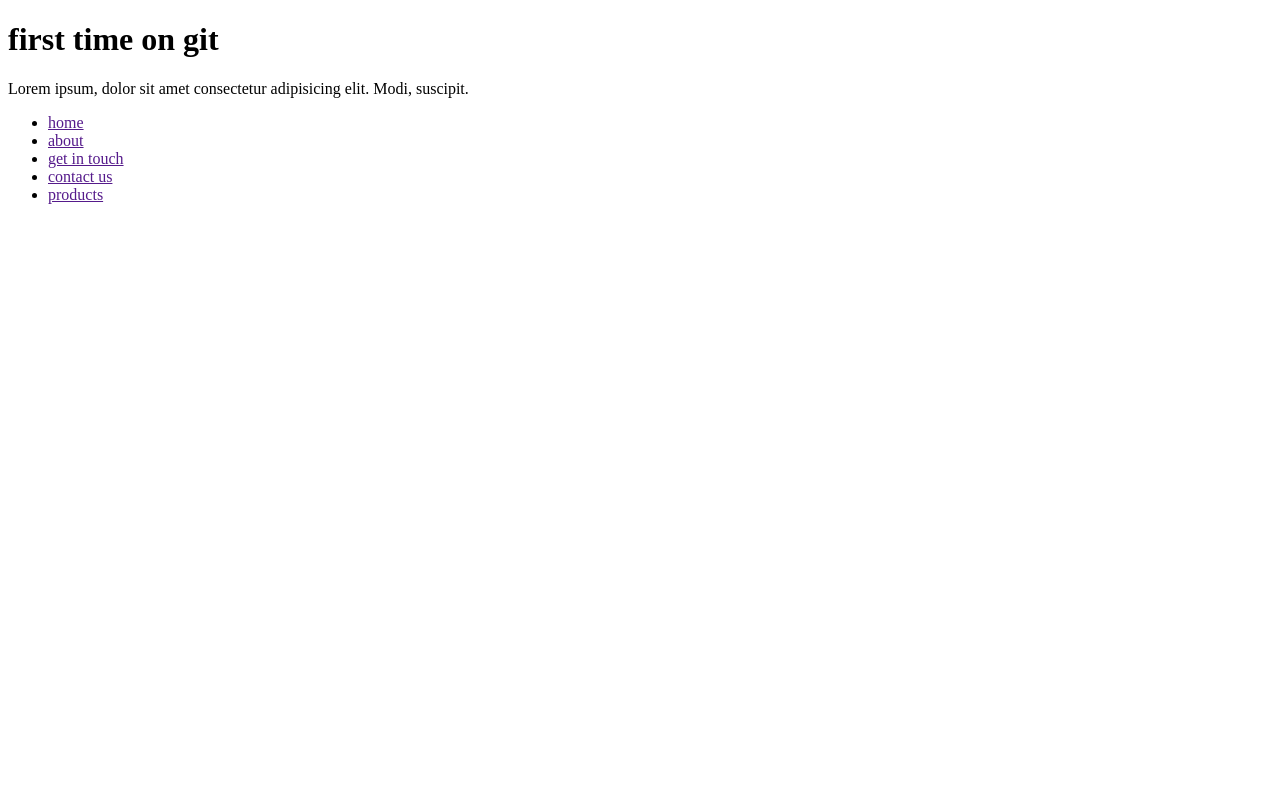
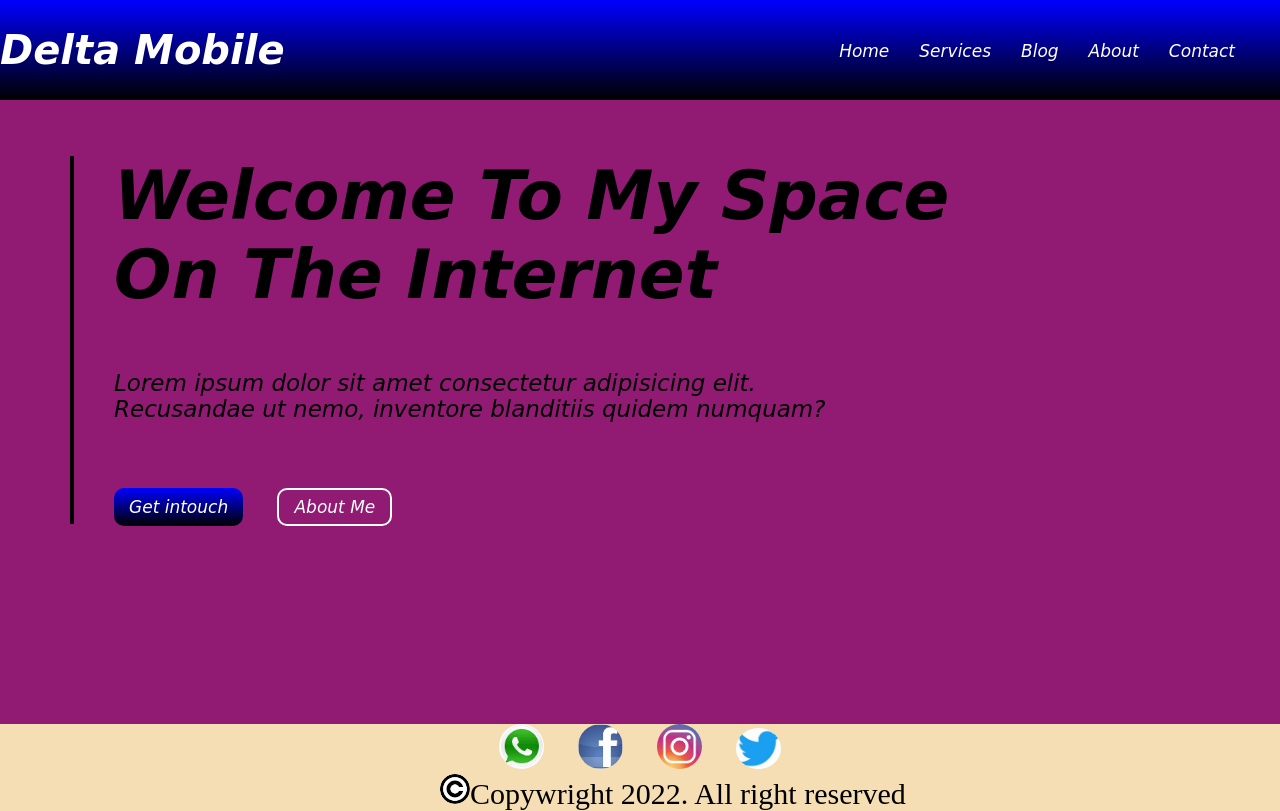
Before and after one commit to Gibson68/the_mango_project, a plain HTML site: page index.html in a window 1280 px wide. Drawn offline with Linux system fonts and the light colour scheme.

Commit message:
i added a full hero section

```diff
--- /dev/null
+++ b/CSS/index.css
@@ -0,0 +1,90 @@
+body {
+    margin: 0;
+    background-color: rgba(144, 23, 113, 0.985);
+
+}
+
+header {
+    background-color: purple;
+    color: white;
+    display: flex;
+    justify-content: space-between;
+    align-items: center;
+    font-size: 20px;
+    font-style: italic;
+    font-family: cursive;
+    background: linear-gradient(blue,black);
+}
+
+.menu {
+    list-style: none;
+    display: flex;
+    justify-content: space-between;
+    padding: 5px 30px;
+}
+a {
+    color: white;
+    text-decoration: none;
+    padding: 0px 15px;
+    font-size: 17px;
+
+
+}
+
+#hero {
+    font-size: 45px;
+    margin-left: 70px;
+    font-style: italic;
+    font-family: cursive;
+    border-left: 4px solid black;
+    padding-left: 40px;
+    margin-bottom: 200px ;
+
+}
+
+p {
+    font-size:23px;
+}
+
+.bee {
+    border-radius: 50%;
+    width: 45px;
+
+}
+
+.ram {
+
+    background-color: wheat;
+    text-align: center;
+}
+
+.beans {
+    border-radius: 50%;
+    width: 30px;
+    margin-left: 130px;
+    background-color:  wheat;
+    text-align: center;
+    margin-left: 440px;
+}
+
+span {
+    font-size: 30px;
+    text-align: center;
+}
+
+footer {
+    background-color: wheat;
+}
+
+.new {
+    background: linear-gradient(blue,black);
+    padding: 9px 15px;
+    border-radius: 10px;
+}
+
+.old {
+    border: 2px solid white;
+    padding: 7px 15px;
+    border-radius:10px ;
+    margin-left: 20px;
+}
--- a/index.html
+++ b/index.html
@@ -1,21 +1,48 @@
 <!DOCTYPE html>
 <html>
     <head>
-        <title>home</title>
+        <title>index page</title>
+        <link rel="stylesheet" href="css/index.css">
     </head>
+
     <body>
-     <h1>first time on git</h1>
-     <p>Lorem ipsum, dolor sit amet consectetur
-         adipisicing elit. Modi, suscipit.</p>
-         <div>
-            <ul>
-                <li><a href="">home</a></li>
-                <li><a href="">about</a></li>
-                <li><a href="">get in touch</a></li>
-                <li><a href="">contact us</a></li>
-                <li><a href="">products</a></li>
+        <header id="head">
+           <h1> <div class="logo">Delta Mobile</div></h1>
+            <ul class="menu">
+                <li class="menu-item"><a href="">Home</a></li>
+                <li class="menu-item"><a href="">Services</a></li>
+                <li class="menu-item"><a href="">Blog</a></li>
+                <li class="menu-item"><a href="">About</a></li>
+                <li class="menu-item"><a href="">Contact</a></li>
+            </ul>
+        </header>
+        <section id="hero">
+        <h2>
+          <div>
+            Welcome To My Space<br> On The Internet
+          </div>
+        </h2>
+          <p>
+            Lorem ipsum dolor sit amet consectetur adipisicing elit.<br> Recusandae ut nemo, inventore blanditiis quidem numquam?<br><br>
+          </p>
+          <div class="link">
+            <a href="" class="new">Get intouch</a>
+            <a href="" class="old">About Me</a>
+        </section>
 
-            </ul>
-         </div>
+        <footer id="foot">
+            <section class="ram">
+            <div class="bot">
+           <a  href="">
+            <img class="bee" src="images/download.jpeg" alt=""></a>
+           <a  href="">
+            <img class="bee" src="images/facebook logo.jpeg" alt=""></a>
+           <a  href="">
+            <img class="bee" src="images/insta logo.jpeg" alt=""></a>
+           <a  href="">
+            <img class="bee" src="images/twitter logo.jpeg" alt=""></a>
+    </section>
+    <img class="beans" src="images/rhino.jpeg" alt=""><span>Copywright 2022. All right reserved</span>
+        </footer>
     </body>
 </html>
```
Also changed, not shown: images/download.jpeg (added), images/facebook logo.jpeg (added), images/insta logo.jpeg (added), images/rhino.jpeg (added), images/shout.jpg.jpg (added), images/twitter logo.jpeg (added).
